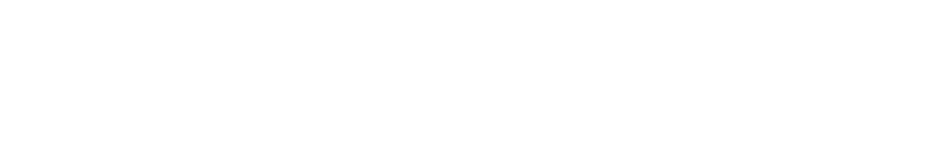
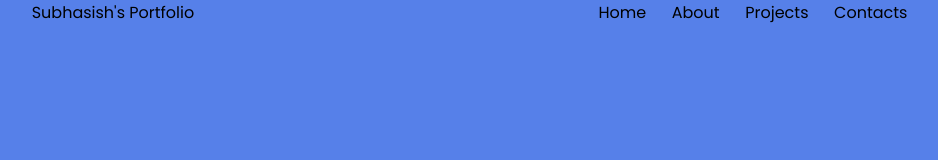
Before and after one commit to Mr-Dey/Portfolio, a plain HTML site: page index.html in a window 1280 px wide. Shown: the whole page, without its empty margins (164-1102 px from the left). Drawn offline with Linux system fonts and the light colour scheme.

Commit message:
Processing

```diff
--- a/index.html
+++ b/index.html
@@ -5,12 +5,24 @@
     <meta name="viewport" content="width=device-width, initial-scale=1.0">
     <title>Subhasish - Dev_Portfolio</title>
 </head>
+<!-- fonts -->
+<link rel="preconnect" href="https://fonts.googleapis.com">
+<link rel="preconnect" href="https://fonts.gstatic.com" crossorigin>
+<link href="https://fonts.googleapis.com/css2?family=Anton&family=Poppins:wght@400;600;700&display=swap" rel="stylesheet">
+<!-- css -->
 <link rel="stylesheet" href="style.css" class="rel">
 <body>
     <header>
         <nav>
-            <div class="left"></div>
-            <div class="right"></div>
+            <div class="left">Subhasish's Portfolio</div>
+            <div class="right">
+                <ul>
+                    <li>Home</li>
+                    <li>About</li>
+                    <li>Projects</li>
+                    <li>Contacts</li>
+                </ul>
+            </div>
         </nav>
     </header>
 </body>
--- a/style.css
+++ b/style.css
@@ -5,3 +5,30 @@
     --color4:#C1C8E4;
     --color5:#8860D0;
 }
+
+*{
+    margin: 0;
+    padding: 0;
+}
+
+body{
+    background-color: var(--color1);
+    font-family: 'Poppins',sans-serif;
+}
+
+nav{
+    display: flex;
+    justify-content: space-around;
+    align-items: center;
+}
+
+nav ul{
+    display: flex;
+    align-items: center;
+    justify-content: center;
+}
+
+nav ul li{
+    list-style: none;
+    margin: 0 1vw;
+}
```
